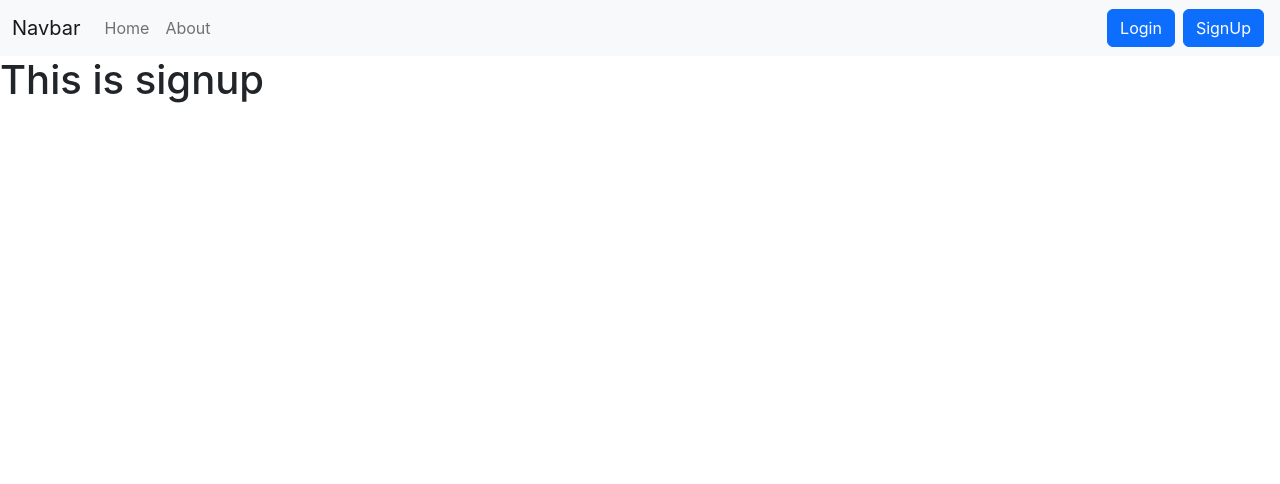
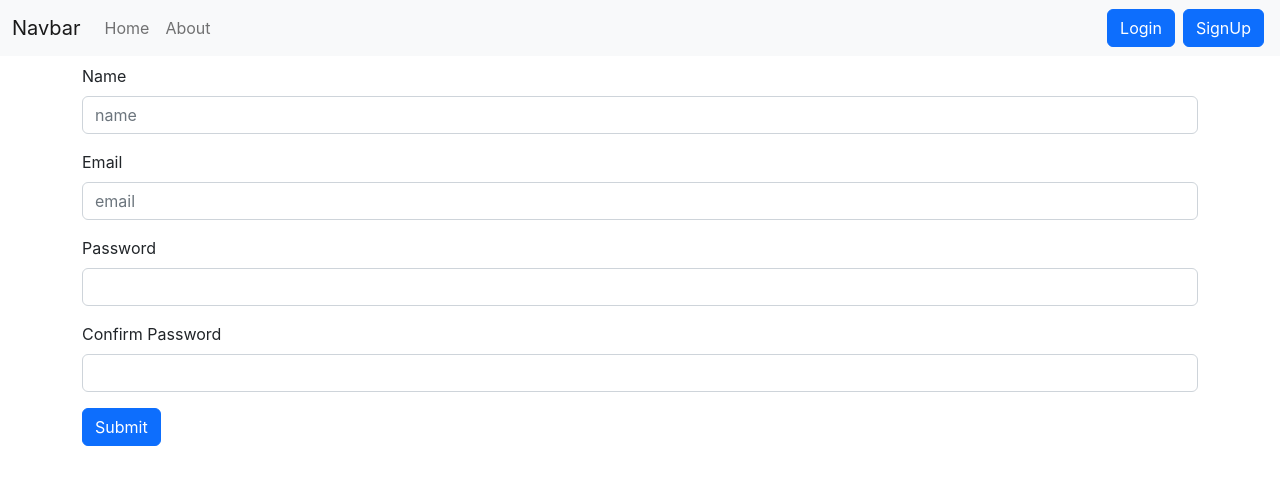
Before and after one commit to Priyanshugenshin/inotebook, a React (Create React App) app: page /signup in a window 1280 px wide. Shown: the top 484 px of the page. Built offline with nearby package versions, Linux system fonts and the light colour scheme; the HTML template or start-up script is replaced by a standard one.

Commit message:
adding Signup completed

```diff
--- a/src/components/Signup.js
+++ b/src/components/Signup.js
@@ -1,9 +1,57 @@
-import React from 'react'
+import React, { useState } from 'react'
+import { useNavigate } from 'react-router-dom';
+
 
 function Signup() {
+    const host = `http://localhost:3001`
+    const [credential, setCredential] = useState({ name:"", email: "", password: "" })
+    let navigate = useNavigate();
+
+    const handleSubmit = async (e)=> {
+        e.preventDefault()
+        const {name,email,password} = credential
+        const response = await fetch(`${host}/api/auth/createuser`, {
+            method: 'POST',
+            headers: {
+              'Content-Type': 'application/json',
+            },
+            body: JSON.stringify({name ,email,password})
+          });
+          const json =await response.json()
+          console.log(json)
+          if (json.success) {
+            localStorage.setItem('token',json.token)
+            navigate("/")
+          }
+          else {
+            alert("Invalid Credential")
+          }
+    }
+    const handleChange = (e) => {
+        setCredential({ ...credential, [e.target.name]: e.target.value })
+      }
+
   return (
-    <div>
-      <h1>This is signup</h1>
+    <div className='container my-2'>
+        <form onSubmit={handleSubmit}>
+        <div className="mb-3">
+  <label htmlFor="name" className="form-label" >Name</label>
+  <input type="name" className="form-control"  placeholder="name" name="name" id='name' onChange={handleChange}/>
+</div>
+      <div className="mb-3">
+  <label htmlFor="email" className="form-label" >Email </label>
+  <input type="email" className="form-control"  placeholder="email" name="email" id='email' onChange={handleChange}/>
+</div>
+<div className="mb-3">
+  <label htmlFor="password" className="form-label" >Password</label>
+  <input type="password" className="form-control" name="password" id='password' onChange={handleChange} autoComplete="on"/>
+</div>
+<div className="mb-3">
+  <label htmlFor="cpassword" className="form-label" >Confirm Password</label>
+  <input type="password" className="form-control" name="cpassword" id='cpassword' onChange={handleChange} autoComplete="on"/>
+</div>
+    <button type='submit' className='btn btn-primary'>Submit</button>
+    </form>
     </div>
   )
 }
```
Also changed, not shown: 1 other file (tests, documents, lock files or other folders).
